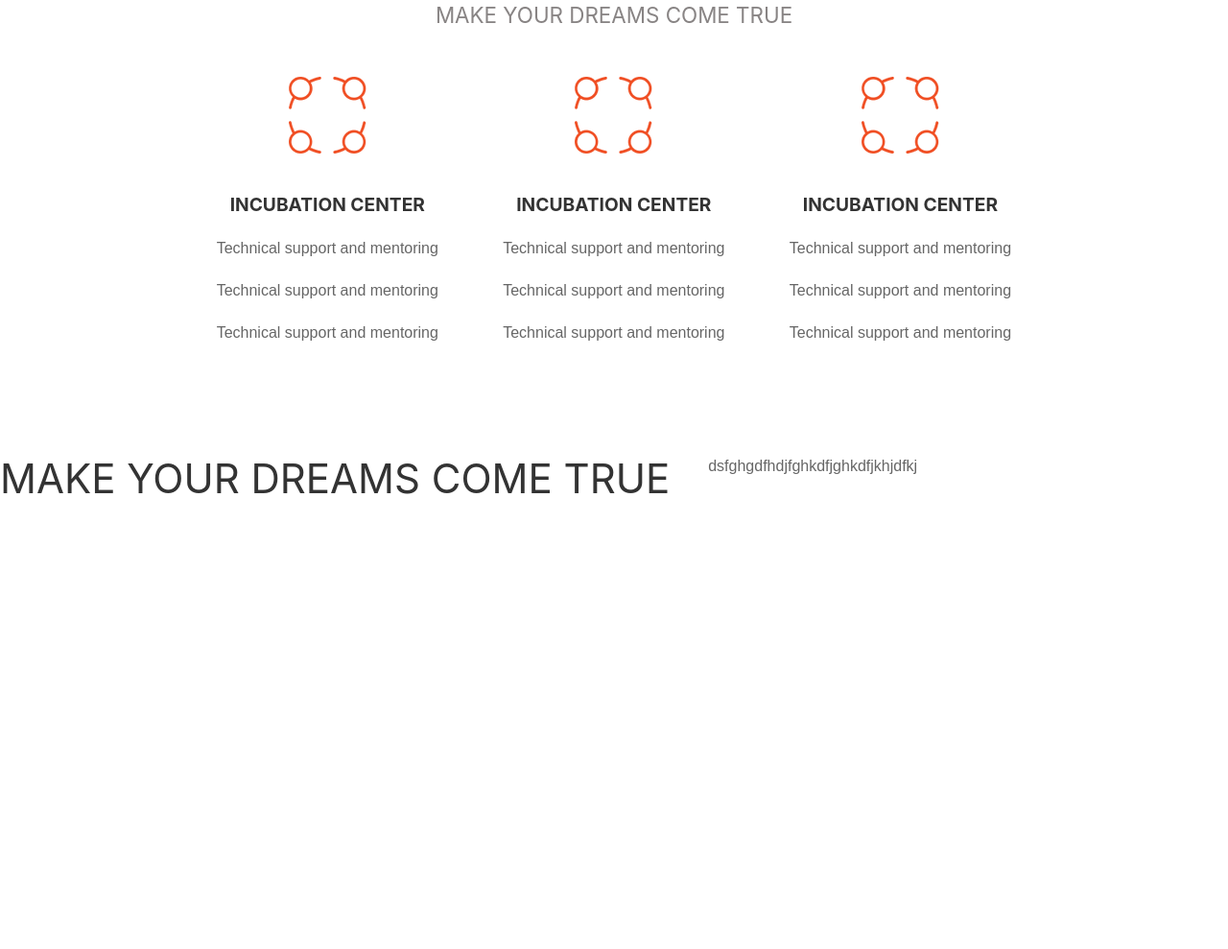
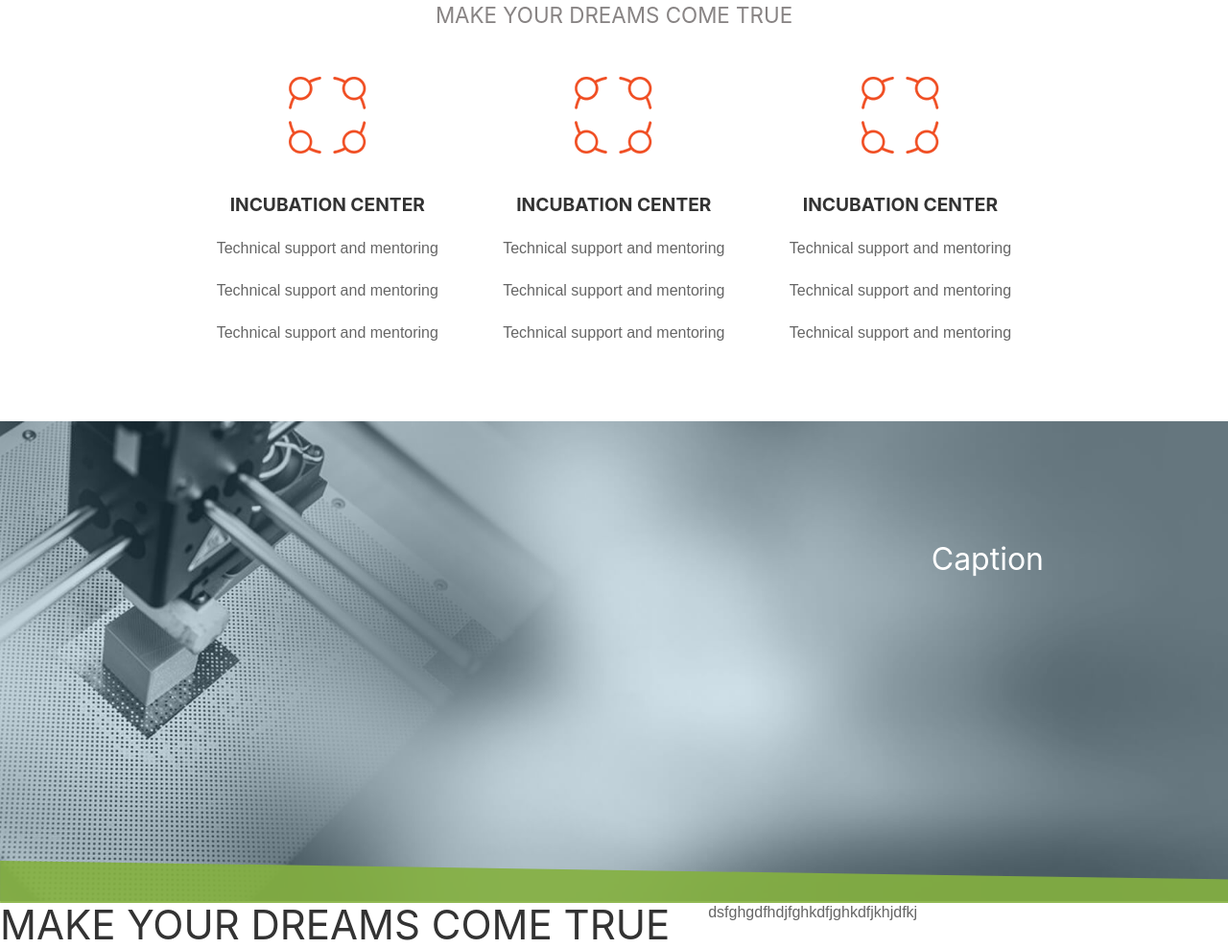
Before and after one commit to haniscape/novena, a plain HTML site: page index.html in a window 1280 px wide. Shown: the part 877-1866 px from the top of the page at 96% size. Before the commit the page ends 1401 px from the top, so only its background shows below. Drawn offline with nearby package versions, Linux system fonts and the light colour scheme.

Commit message:
ADDED: new section Wide-Banner

```diff
--- a/index.html
+++ b/index.html
@@ -102,13 +102,19 @@
 
     <section class="divider"></section>
 
+    <section id="wide-banner">
+
+      <div class="ribbon">
+        <img class="green-overlay" src="./img/green-overlay.svg">
+      </div>
+      <div class="moto">
+        <h1>
+          Caption
+        </h1>
+      </div>
 
 
-    <section id="introduction" class="container">
-
     </section>
-
-    <section class="divider"></section>
 
   </main>
   <footer>
--- a/styles/style.less
+++ b/styles/style.less
@@ -103,7 +103,33 @@ div.bttns {
   }
   .ribbon {
     position: absolute;
-    bottom: 0;
+    bottom: -2px;
+    width: 100%;
+    max-height: 350px;
+    img {
+      width: 100%;
+      height: 100%;
+    }
+  }
+}
+
+#wide-banner {
+  background-image: url("../img/mts_homepage_printer.jpg");
+  background-size: cover;
+  height: 500px;
+  position: relative;
+  .moto {
+    h1 {
+      position: absolute;
+      top: 25%;
+      right:15%;
+      color: #fff;
+      font-size: 2rem;
+    }
+  }
+  .ribbon {
+    position: absolute;
+    bottom: -2px;
     width: 100%;
     max-height: 350px;
     img {
@@ -129,6 +155,7 @@ div.bttns {
         padding-left: 0;
         list-style: none;
         margin: auto;
+
         li {
           margin-bottom: 20px;
         }
```
